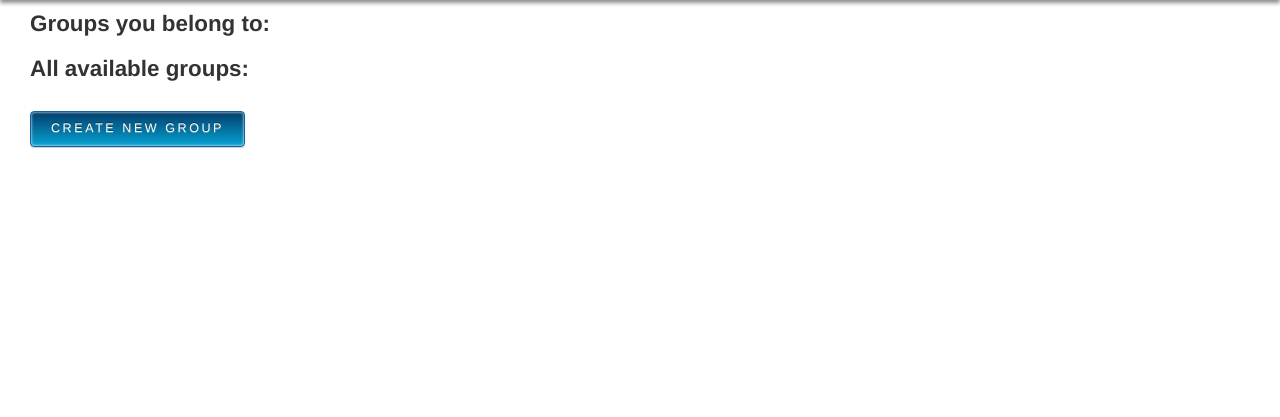
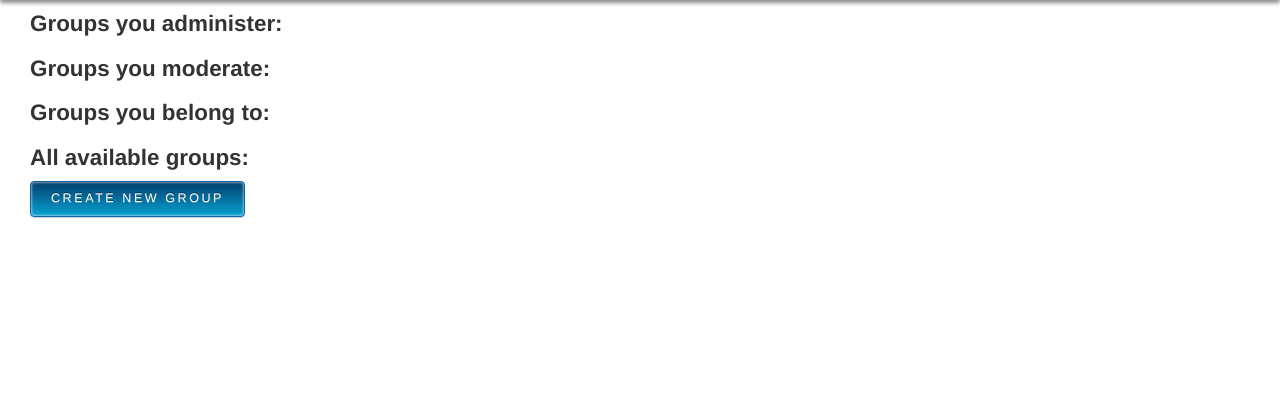
Before and after one commit to remig/brickr, a Flask app: page /groups/ in a window 1280 px wide. Shown: the part 50-467 px from the top of the page. Run offline with Flask 2, Linux system fonts and the light colour scheme; the visitor is signed in with stand-in values (Sample User, id 1); data comes from the database, SQL or seed files in the repository; data that the repository does not hold is empty; parts of the project's set-up code (start-up, migrations or seed data) failed here and were passed over; some libraries are stand-ins or nearby versions.

Commit message:
Add group - user role to db and new template.

```diff
--- a/app/models/group.py
+++ b/app/models/group.py
@@ -10,14 +10,17 @@ class GroupMemberList(db.Model):
     user_id = db.Column('user_id', db.Integer, db.ForeignKey('user.id'), primary_key = True)
     group_id = db.Column('group_id', db.Integer, db.ForeignKey('group_tbl.id'), primary_key = True)
     join_time = db.Column('join_time', db.DateTime)
+    role = db.Column('role', db.String(20), default = 'member')
+    roles = ['admin', 'mod', 'member']
 
     user = db.relationship(User, backref = db.backref("user_groups", cascade = "all, delete-orphan"))
     group = db.relationship("Group", backref = db.backref("user_groups", cascade = "all, delete-orphan"))
 
-    def __init__(self, user, group):
+    def __init__(self, user, group, role = 'member'):
         self.user = user
         self.group = group
         self.join_time = util.now()
+        self.role = role
 
     def to_json(self):
         groupJSON = self.group.to_json()
--- a/app/models/user.py
+++ b/app/models/user.py
@@ -65,9 +65,6 @@ class User(db.Model):
 
     def getStatus(self):
         return STATUS[self.status]
-
-    def getRole(self):
-        return ROLE[self.role]
 
     def isUserInContactList(self, user):
         count = self.contacts.filter_by(target_user_id = user.id).count()
--- a/app/templates/groups/group_index.html
+++ b/app/templates/groups/group_index.html
@@ -1,28 +1,16 @@
 {% extends "nav.html" %}
 
-{% block title %}<title>Groups</title>{% endblock %}
+{% block title %}Groups{% endblock %}
 
 {% block script %}
 {% include "fix_time.html" %}
 {% endblock %}
 
 {% block content %}
-    {% if g.user %}
-    <h3>Groups you belong to:</h3>
-    <ul>
-        {% for group_assoc in g.user.user_groups %}
-            <li><a href="{{ url_for('groups.group', groupURL = group_assoc.group.url_name) }}">{{ group_assoc.group.name }}</a> - <span>{{ group_assoc.group.members | count }} members | {{ group_assoc.group.photo_groups | count }} photos | {{ group_assoc.group.discussions.count() }} Discussions | created <span class="convert-time">{{ group_assoc.group.creation_time }},LL</span></span></li>
-        {% endfor %}
-    </ul>
-    {% endif %}
     <h3>All available groups:</h3>
     <ul>
         {% for group in groups.query.all() %}
             <li><a href="{{ url_for('groups.group', groupURL = group.url_name) }}">{{ group.name }}</a> - <span>{{ group.members | count }} members | {{ group.photo_groups | count }} photos | {{ group.discussions.count() }} Discussions | created <span class="convert-time">{{ group.creation_time }},LL</span></span></li>
         {% endfor %}
     </ul>
-    <br />
-    {% if g.user %}
-        <a href="{{ url_for('groups.create_group') }}"><input type="submit" value="Create new Group" class="button green" /></a>
-    {% endif %}
 {% endblock %}
--- /dev/null
+++ b/app/templates/groups/group_user_dashboard.html
@@ -0,0 +1,35 @@
+{% extends "nav.html" %}
+
+{% block title %}Your Groups{% endblock %}
+
+{% block script %}
+{% include "fix_time.html" %}
+{% endblock %}
+
+{% block content %}
+    <h3>Groups you administer:</h3>
+    <ul>
+        {% for group_assoc in g.user.user_groups if group_assoc.role == 'admin' %}
+            <li><a href="{{ url_for('groups.group', groupURL = group_assoc.group.url_name) }}">{{ group_assoc.group.name }}</a> - <span>{{ group_assoc.group.members | count }} members | {{ group_assoc.group.photo_groups | count }} photos | {{ group_assoc.group.discussions.count() }} Discussions | created <span class="convert-time">{{ group_assoc.group.creation_time }},LL</span></span></li>
+        {% endfor %}
+    </ul>
+    <h3>Groups you moderate:</h3>
+    <ul>
+        {% for group_assoc in g.user.user_groups if group_assoc.role == 'mod' %}
+            <li><a href="{{ url_for('groups.group', groupURL = group_assoc.group.url_name) }}">{{ group_assoc.group.name }}</a> - <span>{{ group_assoc.group.members | count }} members | {{ group_assoc.group.photo_groups | count }} photos | {{ group_assoc.group.discussions.count() }} Discussions | created <span class="convert-time">{{ group_assoc.group.creation_time }},LL</span></span></li>
+        {% endfor %}
+    </ul>
+    <h3>Groups you belong to:</h3>
+    <ul>
+        {% for group_assoc in g.user.user_groups if group_assoc.role == 'member' %}
+            <li><a href="{{ url_for('groups.group', groupURL = group_assoc.group.url_name) }}">{{ group_assoc.group.name }}</a> - <span>{{ group_assoc.group.members | count }} members | {{ group_assoc.group.photo_groups | count }} photos | {{ group_assoc.group.discussions.count() }} Discussions | created <span class="convert-time">{{ group_assoc.group.creation_time }},LL</span></span></li>
+        {% endfor %}
+    </ul>
+    <h3>All available groups:</h3>
+    <ul>
+        {% for group in groups.query.all() %}
+            <li><a href="{{ url_for('groups.group', groupURL = group.url_name) }}">{{ group.name }}</a> - <span>{{ group.members | count }} members | {{ group.photo_groups | count }} photos | {{ group.discussions.count() }} Discussions | created <span class="convert-time">{{ group.creation_time }},LL</span></span></li>
+        {% endfor %}
+    </ul>
+    <a href="{{ url_for('groups.create_group') }}"><input type="submit" value="Create new Group" class="button green" /></a>
+{% endblock %}
--- a/app/views/api.py
+++ b/app/views/api.py
@@ -10,10 +10,6 @@ mod = Blueprint('api', __name__, url_prefix = '/api')
 #@mod.app_errorhandler(404):
 #def not_found(error):
 #   return make_response(jsonify( { 'error': 'Not found' } ), 404)
-
-@mod.route('/')
-def root():
-    return render_template('groups/group_index.html', groups = Group)
 
 @mod.route('/p/<photoID>/')
 def get_photo(photoID):
--- a/app/views/groups.py
+++ b/app/views/groups.py
@@ -9,6 +9,8 @@ mod = Blueprint('groups', __name__, url_prefix = '/groups')
 
 @mod.route('/')
 def root():
+    if g.user:
+        return render_template('groups/group_user_dashboard.html', groups = Group)
     return render_template('groups/group_index.html', groups = Group)
 
 @mod.route('/<groupURL>/')
```
Also changed, not shown: db_repository/versions/023_migration.py (added, +28 -0 lines).
